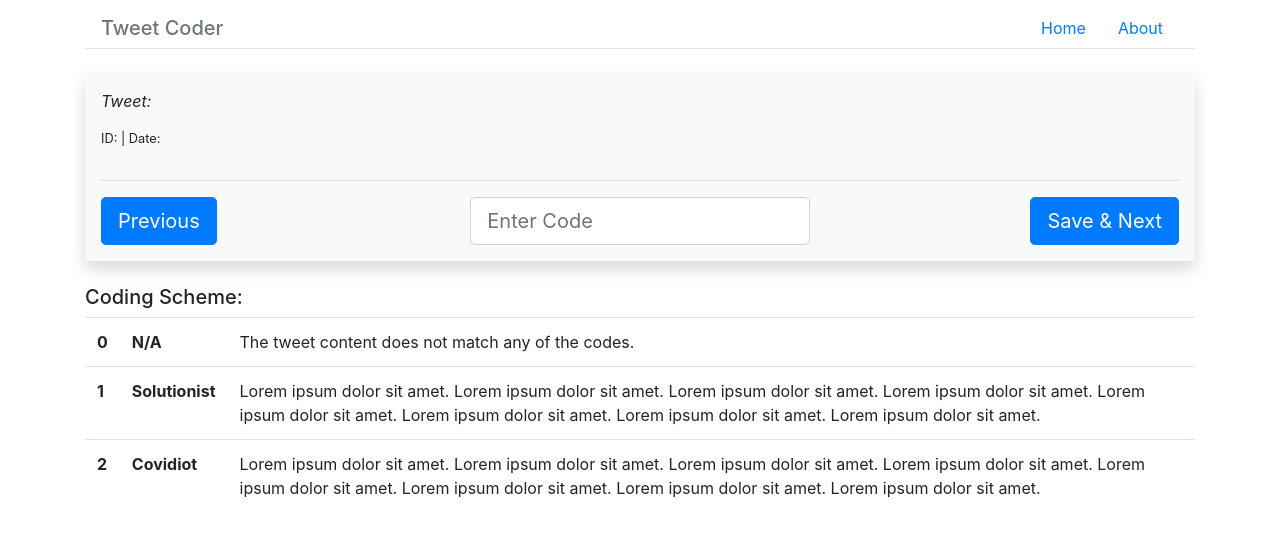
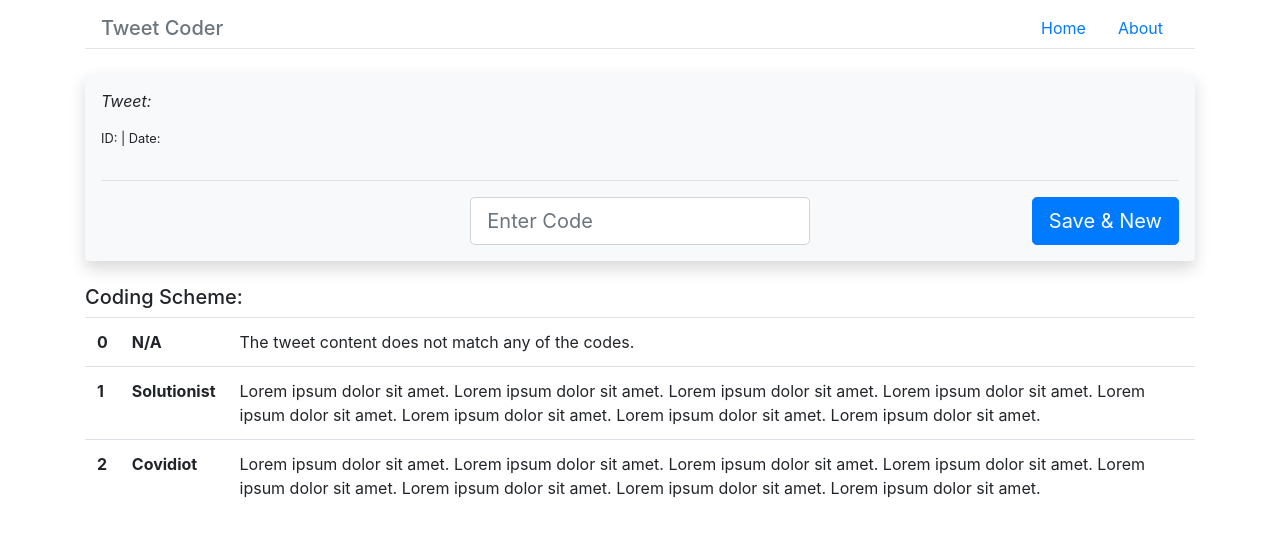
Before and after one commit to nomaad/tweet_codes, a Vue app in the folder client/: page / in a window 1280 px wide. Shown: the top 536 px of the page. Built offline with nearby package versions, Linux system fonts and the light colour scheme; no server answers.

Commit message:
Hide previous button when list is empty

```diff
--- a/client/src/components/ListTweets.vue
+++ b/client/src/components/ListTweets.vue
@@ -12,13 +12,13 @@
                 <hr />
               </div>
               <div class="col-4">
-                <button @click.prevent="previous()" class="btn btn-primary btn-lg ">Previous</button>
+                <button v-if="this.lastIds.length > 0" @click.prevent="previous()" class="btn btn-primary btn-lg ">Previous</button>
               </div>
               <div class="col-4">
                 <input @focus="$event.target.select()" ref="code" class="form-control form-control-lg" type="text" placeholder="Enter Code" v-model="tweet.code">
               </div>
               <div class="col-4">
-                <button @click.prevent="updateTweet(tweet)" class="btn btn-primary btn-lg float-right">Save &amp; Next</button>
+                <button @click.prevent="updateTweet(tweet)" class="btn btn-primary btn-lg float-right">Save &amp; New</button>
               </div>
             </div>
           </div>
@@ -87,7 +87,7 @@ export default {
       if (event.key === "Enter" || event.key === "ArrowRight") {
         this.updateTweet(this.tweet)
       }
-      if (event.key === "ArrowLeft") {
+      if (event.key === "ArrowLeft" && this.lastIds.length > 0) {
         this.previous()
       }
     }
```
